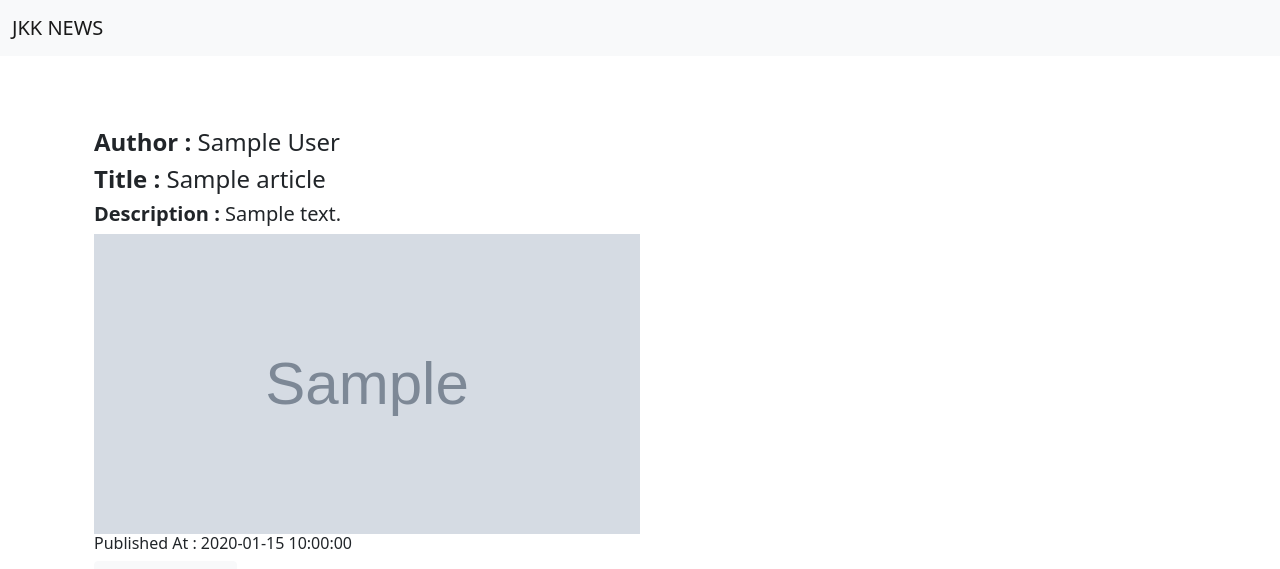
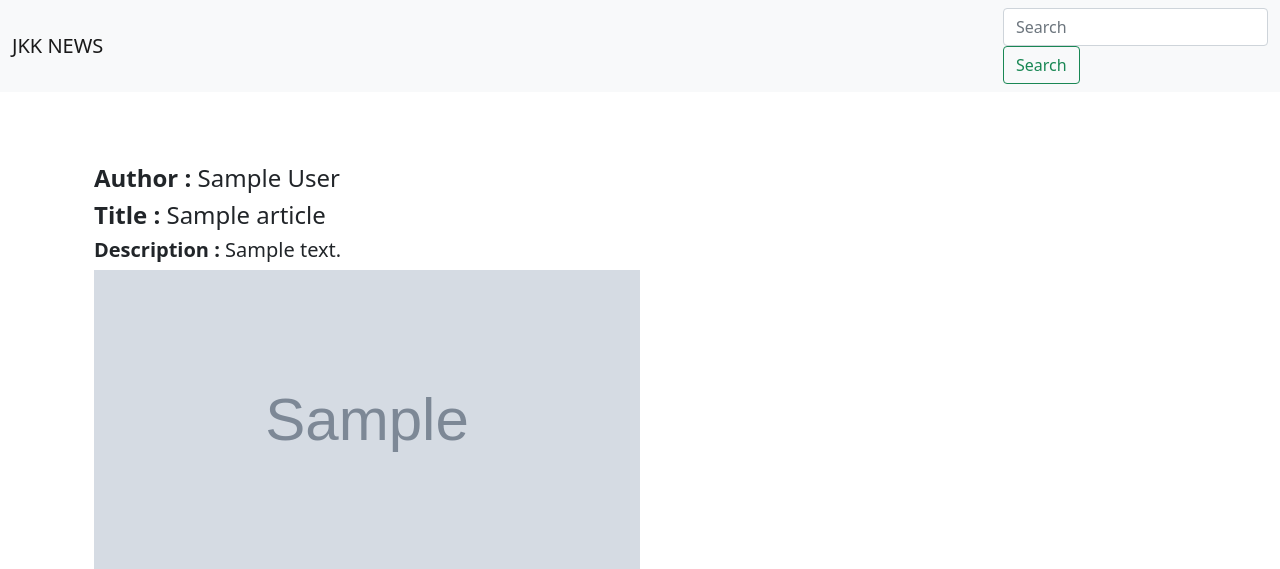
Before and after one commit to shivamsingh6200/news_app, a Flask app: page / in a window 1280 px wide. Shown: the top 569 px of the page. Run offline with Flask 3, Linux system fonts and the light colour scheme; grey boxes marked "Sample" are stand-in pictures; a database or web service that is not in the repository returns one stand-in record (values such as "Sample title"); data that the repository does not hold is empty.

Commit message:
second commit

```diff
--- a/app.py
+++ b/app.py
@@ -1,4 +1,4 @@
-from flask import Flask, render_template
+from flask import Flask, render_template,request
 import requests
 
 app=Flask(__name__)
@@ -14,5 +14,15 @@ def index():
 
     return render_template("index.html", case = cases)
 
+@app.route("/search", methods = ['POST'])
+def search():
+    q=request.form["search"]
+    r=requests.get(f"https://newsapi.org/v2/everything?q={q}&apiKey=44e06e3659d149998fd341c629c5e7ce").json()
+    cases={
+        'articles':r['articles']
+    }
+
+    return render_template("index.html", case = cases)
+
 if __name__ == "__main__":
     app.run(debug=True)
--- /dev/null
+++ b/tempCodeRunnerFile.py
@@ -0,0 +1 @@
+https://newsapi.org/v2/everything?q={q}&apiKey=44e06e3659d149998fd341c629c5e7ce
--- a/templates/index.html
+++ b/templates/index.html
@@ -14,10 +14,10 @@
           <button class="navbar-toggler" type="button" data-bs-toggle="collapse" data-bs-target="#navbarSupportedContent" aria-controls="navbarSupportedContent" aria-expanded="false" aria-label="Toggle navigation">
             <span class="navbar-toggler-icon"></span>
           </button>
-          <div class="collapse navbar-collapse" id="navbarSupportedContent">
-            <ul class="navbar-nav me-auto mb-2 mb-lg-0">
-            </ul>
-          </div>
+          <form action="/search" method="POST">
+            <input class="form-control me-2" name="search" id="search" type="search" placeholder="Search" aria-label="Search">
+            <button class="btn btn-outline-success" type="submit">Search</button>
+          </form>
         </div>
       </nav>
       <div class="container">
```
